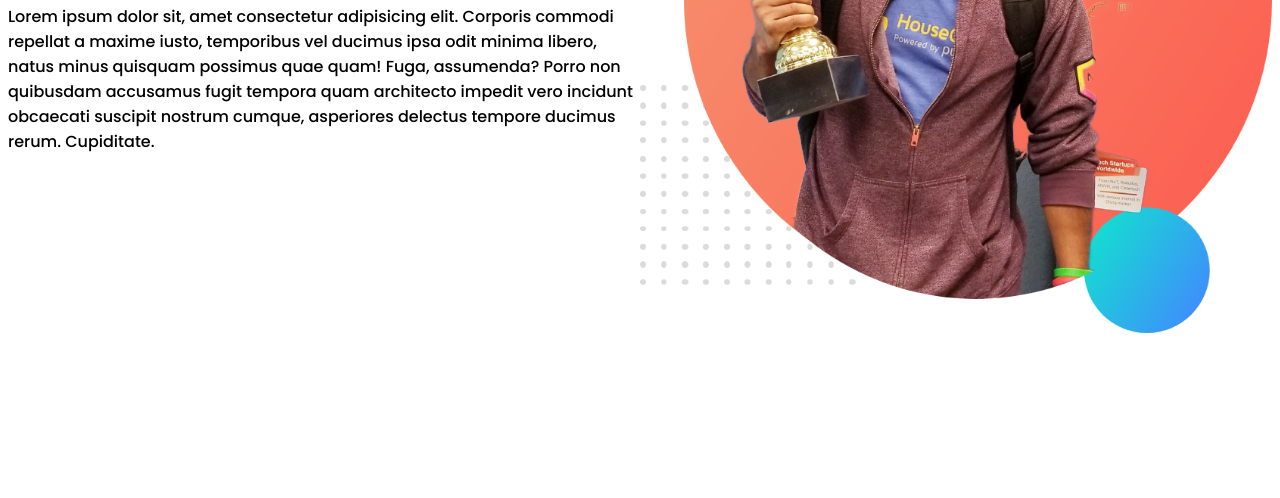
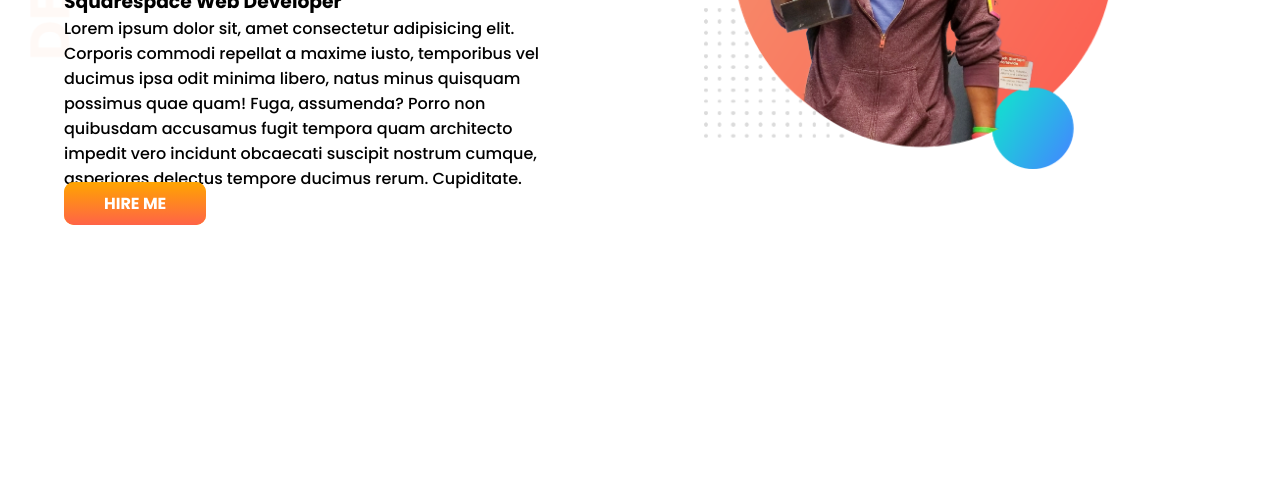
Before and after one commit to shohanislambd/developer-portfolio-shohan, a plain HTML site: page index.html in a window 1280 px wide. Shown: the part 302-800 px from the top of the page. Drawn offline with Linux system fonts and the light colour scheme.

Commit message:
top banner added

```diff
--- a/index.html
+++ b/index.html
@@ -10,6 +10,7 @@
 </head>
 
 <body>
+    <section class="top-banner">
         <div class="text-area">
             <h1>Welcome To</h1>
             <h1><span>Shohan Islam</span> World!</h1>
@@ -17,12 +18,15 @@
             <p>Lorem ipsum dolor sit, amet consectetur adipisicing elit. Corporis commodi repellat a maxime iusto,
                 temporibus
                 vel ducimus ipsa odit minima libero, natus minus quisquam possimus quae quam! Fuga, assumenda? Porro non
-            quibusdam accusamus fugit tempora quam architecto impedit vero incidunt obcaecati suscipit nostrum cumque,
+                quibusdam accusamus fugit tempora quam architecto impedit vero incidunt obcaecati suscipit nostrum
+                cumque,
                 asperiores delectus tempore ducimus rerum. Cupiditate.</p>
+            <a href="#" target="_blank">Hire me</a>
         </div>
-    <div class="image-area">
+        <div class="text-area">
             <img src="images/jhankar.png" alt="jhankar">
         </div>
+    </section>
 </body>
 
 </html>
--- a/style.css
+++ b/style.css
@@ -10,17 +10,35 @@ h1 span {
 
 * {
     font-family: 'Poppins', sans-serif;
-    /* margin: 0;
-    padding: 0; */
+    margin: 0;
 }
 
-.text-area,
-.image-area {
-    width: 50%;
-    float: left;
+section {
+    display: flex;
 }
 
-.image-area img {
-    width: 100%;
-    height: 100%;
+.text-area {
+    width: 50%;
+    padding: 5%;
 }
+
+.text-area img {
+    width: 80%;
+}
+
+section a {
+    text-transform: uppercase;
+    cursor: pointer;
+    text-decoration: none;
+    background-color: orange;
+    padding: 10px 40px;
+    color: #fff;
+    border-radius: 10px;
+    background-image: linear-gradient(orange, tomato);
+    font-weight: 700;
+}
+
+.top-banner {
+    background-image: url(images/top-banner.png);
+    background-repeat: no-repeat;
+}
```
Lines whose indentation alone changed are shown as unchanged.
